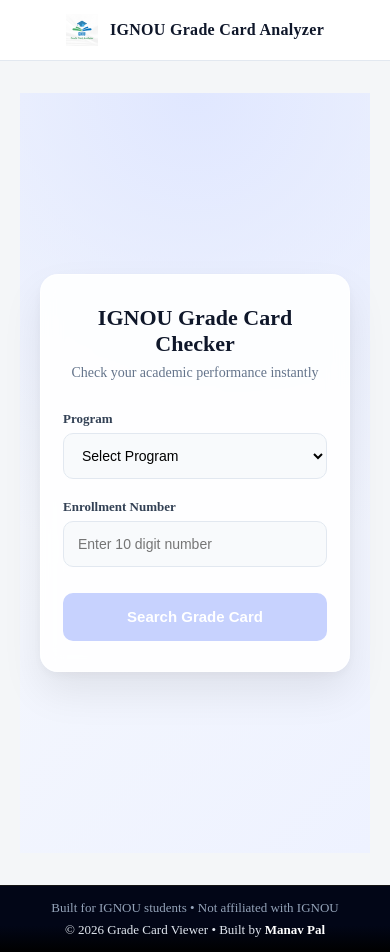
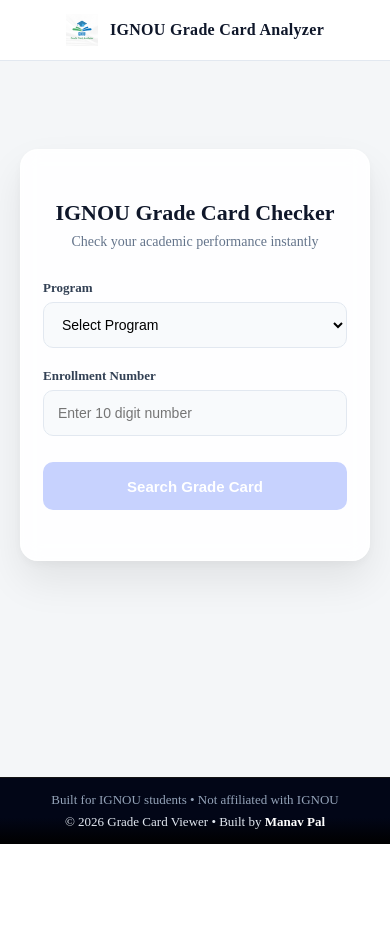
Before and after one commit to manavpal-dev/ignou-gradecard-analyzer, an Angular app in the folder client/: page / in a window 390 px wide. After the commit the page ends 844 px from the top, so only its background shows below. Built offline with nearby package versions, Linux system fonts and the light colour scheme.

Commit message:
ui update : style change

```diff
--- a/client/src/app/pages/form/form.scss
+++ b/client/src/app/pages/form/form.scss
@@ -14,13 +14,13 @@
   justify-content: center;
   align-items: center;
 
-  min-height: 90vh;
+  // min-height: 90vh;
 
-  padding: 20px;
+  padding-top: 3.5rem;
 
-  background:
-    radial-gradient(circle at top, #e0e7ff, transparent 60%),
-    linear-gradient(135deg, #f8fafc, #eef2ff);
+  // background:
+  //   radial-gradient(circle at top, #e0e7ff, transparent 60%),
+  //   linear-gradient(135deg, #f8fafc, #eef2ff);
 }
 
 /* CARD */
@@ -255,7 +255,7 @@
 
 @media (max-width: 480px) {
   .search-card {
-    padding: 30px 22px;
+    padding: 50px 22px;
   }
 
   .title {
--- a/client/src/app/pages/form/form.ts
+++ b/client/src/app/pages/form/form.ts
@@ -29,7 +29,7 @@
         '',
         [
           Validators.required,
-          Validators.minLength(9),
+          Validators.minLength(10),
           Validators.maxLength(10),
           Validators.pattern('^[0-9]+$'),
         ],
--- a/client/src/app/pages/result/result.scss
+++ b/client/src/app/pages/result/result.scss
@@ -19,12 +19,12 @@
 /* PAGE */
 
 .result-container {
-  min-height: 100vh;
-  padding: 40px 20px;
+  // min-height: 100vh;
+  // padding: 40px 20px;
   display: flex;
   justify-content: center;
   align-items: flex-start;
-  background: $bg;
+  // background: $bg;
   font-family: 'Inter', sans-serif;
 }
 
--- a/client/src/app/pages/result/result.ts
+++ b/client/src/app/pages/result/result.ts
@@ -50,7 +50,7 @@
     const p = program.toUpperCase();
     if (p === 'BCA') this.total_subject = 39;
     else if (p === 'BCA_NEW') this.total_subject = 32;
-    else if (p === 'MCA_NEW' || p === "MCA") this.total_subject = 22;
+    else if (p === 'MCA_NEW' || p === 'MCA') this.total_subject = 22;
   }
 
   private fetchData(program: string, enrollment: string) {
@@ -72,7 +72,7 @@
   private processResponse(response: any) {
     // Map total subjects if not already set
     if (!this.total_subject && response.student?.program) {
-       this.setTotalSubjects(response.student.program);
+      this.setTotalSubjects(response.student.program);
     }
 
     this.data.set({
```
